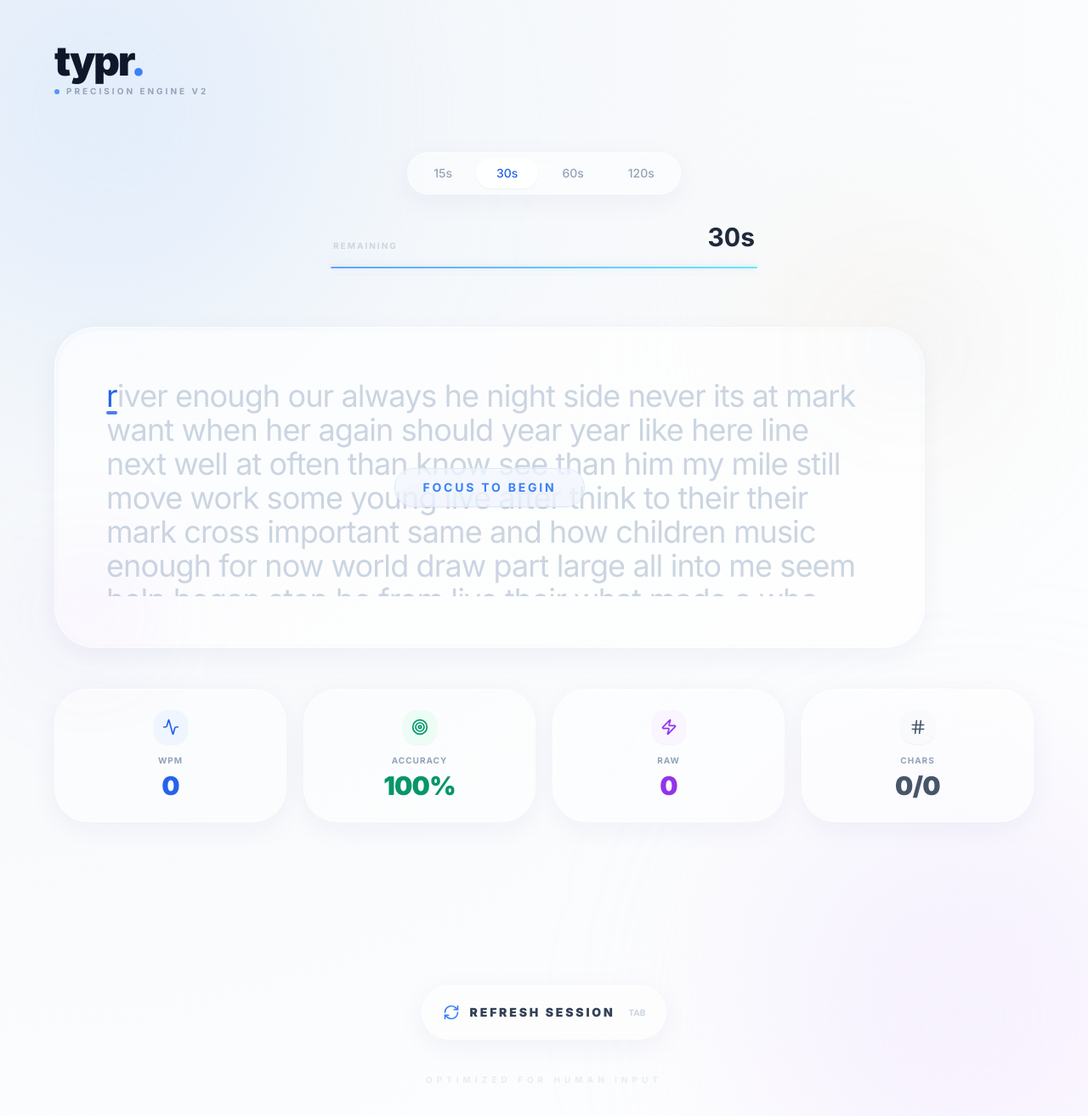
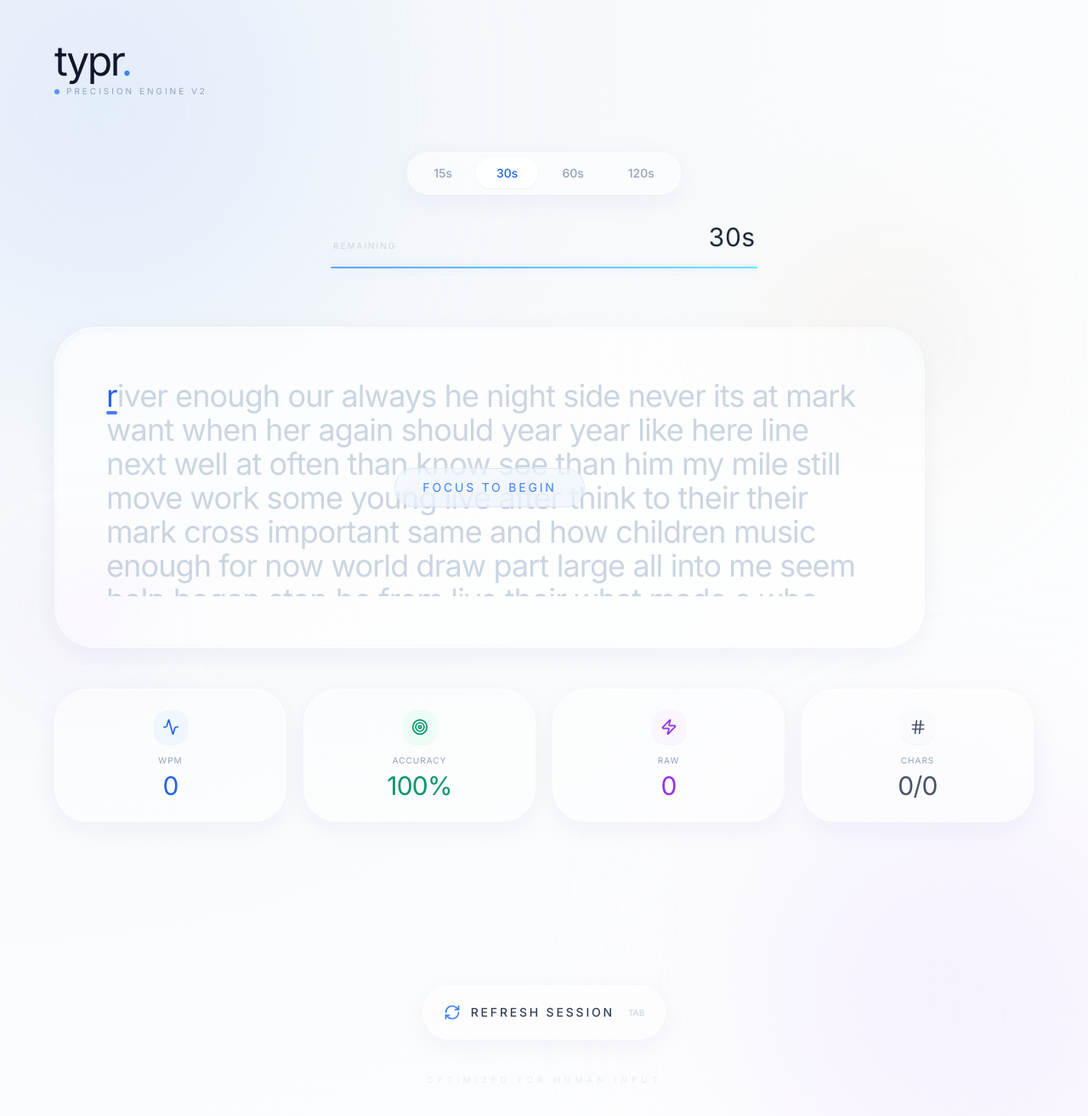
Before and after one commit to AnthonysMotion/typr, a Next.js app: page / in a window 1280 px wide. Shown: the top 1314 px of the page at 85% size. Built offline with nearby package versions, Linux system fonts and the light colour scheme.

Commit message:
Refactor component styles for improved clarity and consistency. Removed unnecessary font weight properties in various components, including Home, HighScore, RestartButton, StatsBar, Timer, and TypingArea, to streamline the design and enhance readability.

```diff
--- a/app/page.tsx
+++ b/app/page.tsx
@@ -132,12 +132,12 @@ export default function Home() {
         {/* Header Section */}
         <div className="flex w-full items-center justify-between">
           <div className="flex flex-col">
-            <h1 className="text-4xl font-black tracking-tighter text-slate-900 md:text-5xl">
+            <h1 className="text-4xl tracking-tighter text-slate-900 md:text-5xl">
               typr<span className="text-blue-500">.</span>
             </h1>
             <div className="flex items-center gap-2 mt-1">
               <span className="h-1.5 w-1.5 rounded-full bg-blue-500 animate-pulse" />
-              <span className="text-[10px] font-bold uppercase tracking-[0.3em] text-slate-400">
+              <span className="text-[10px] uppercase tracking-[0.3em] text-slate-400">
                 Precision Engine v2
               </span>
             </div>
@@ -177,7 +177,7 @@ export default function Home() {
         <div className="h-16">
           {newHighScore && (
             <div className="glass-pill px-10 py-4 bg-emerald-500/10 border-emerald-500/30">
-              <span className="text-sm font-black uppercase tracking-[0.2em] text-emerald-600">
+              <span className="text-sm uppercase tracking-[0.2em] text-emerald-600">
                 Performance Record Updated
               </span>
             </div>
@@ -189,7 +189,7 @@ export default function Home() {
           <RestartButton onRestart={initGame} />
 
           <div className="flex items-center gap-8 opacity-40">
-            <span className="text-[10px] font-bold tracking-[0.5em] text-slate-300">
+            <span className="text-[10px] tracking-[0.5em] text-slate-300">
               OPTIMIZED FOR HUMAN INPUT
             </span>
           </div>
--- a/components/HighScore.tsx
+++ b/components/HighScore.tsx
@@ -25,9 +25,9 @@ export default function HighScore({ refreshTrigger }: HighScoreProps) {
         <Trophy className="h-4 w-4 text-amber-500" />
       </div>
       <div className="flex items-baseline gap-1.5">
-        <span className="text-xs font-semibold uppercase tracking-wider text-slate-400">Best</span>
-        <span className="text-xl font-bold text-slate-800">{highScore.wpm}</span>
-        <span className="text-xs font-medium text-slate-400">WPM</span>
+        <span className="text-xs uppercase tracking-wider text-slate-400">Best</span>
+        <span className="text-xl text-slate-800">{highScore.wpm}</span>
+        <span className="text-xs text-slate-400">WPM</span>
       </div>
     </div>
   );
--- a/components/RestartButton.tsx
+++ b/components/RestartButton.tsx
@@ -15,8 +15,8 @@ export default function RestartButton({ onRestart }: RestartButtonProps) {
     >
       <div className="absolute inset-0 bg-gradient-to-r from-blue-400/0 via-white/40 to-blue-400/0 -translate-x-full group-hover:translate-x-full transition-transform duration-1000" />
       <RefreshCw className="mr-3 h-5 w-5 text-blue-500 transition-transform group-hover:rotate-180" />
-      <span className="text-sm font-black uppercase tracking-[0.2em] text-slate-700">Refresh Session</span>
-      <span className="ml-4 text-[10px] font-bold text-slate-300">TAB</span>
+      <span className="text-sm uppercase tracking-[0.2em] text-slate-700">Refresh Session</span>
+      <span className="ml-4 text-[10px] text-slate-300">TAB</span>
     </Button>
   );
 }
--- a/components/StatsBar.tsx
+++ b/components/StatsBar.tsx
@@ -38,10 +38,10 @@ export default function StatsBar({
           <div className={`mb-3 rounded-2xl p-2.5 ${stat.bg} ${stat.color} shadow-sm transition-transform group-hover:rotate-12`}>
             <stat.icon className="h-5 w-5" />
           </div>
-          <div className="text-[10px] font-bold uppercase tracking-widest text-slate-400 mb-1">
+          <div className="text-[10px] uppercase tracking-widest text-slate-400 mb-1">
             {stat.label}
           </div>
-          <div className={`text-3xl font-black tracking-tight ${stat.color}`}>
+          <div className={`text-3xl tracking-tight ${stat.color}`}>
             {stat.value}
           </div>
         </div>
--- a/components/Timer.tsx
+++ b/components/Timer.tsx
@@ -44,8 +44,8 @@ export default function Timer({
 
       <div className="w-full space-y-3">
         <div className="flex items-end justify-between px-2">
-          <span className="text-[10px] font-bold uppercase tracking-[0.2em] text-slate-300">Remaining</span>
-          <span className={`text-3xl font-bold tabular-nums ${timeLeft <= 5 ? "text-red-500 animate-pulse" : "text-slate-800"}`}>
+          <span className="text-[10px] uppercase tracking-[0.2em] text-slate-300">Remaining</span>
+          <span className={`text-3xl tabular-nums ${timeLeft <= 5 ? "text-red-500 animate-pulse" : "text-slate-800"}`}>
             {timeLeft}s
           </span>
         </div>
--- a/components/TypingArea.tsx
+++ b/components/TypingArea.tsx
@@ -35,7 +35,7 @@ export default function TypingArea({ text, typedText, isFinished }: TypingAreaPr
 
       if (index < typedChars.length) {
         if (typedChars[index] === char) {
-          className = "text-slate-900 font-medium";
+          className = "text-slate-900";
         } else {
           className = "text-red-400 bg-red-50 rounded-[4px]";
         }
@@ -73,7 +73,7 @@ export default function TypingArea({ text, typedText, isFinished }: TypingAreaPr
             {!isFinished && typedText.length === 0 && (
               <div className="absolute inset-0 flex items-center justify-center">
                 <div className="bg-blue-50/50 backdrop-blur-md px-8 py-3 rounded-full border border-blue-100 shadow-sm">
-                  <p className="text-sm font-bold uppercase tracking-[0.2em] text-blue-500">Focus to Begin</p>
+                  <p className="text-sm uppercase tracking-[0.2em] text-blue-500">Focus to Begin</p>
                 </div>
               </div>
             )}
--- a/components/ui/card.tsx
+++ b/components/ui/card.tsx
@@ -36,7 +36,7 @@ const CardTitle = React.forwardRef<
   <h3
     ref={ref}
     className={cn(
-      "text-2xl font-semibold leading-none tracking-tight",
+      "text-2xl leading-none tracking-tight",
       className
     )}
     {...props}
```
